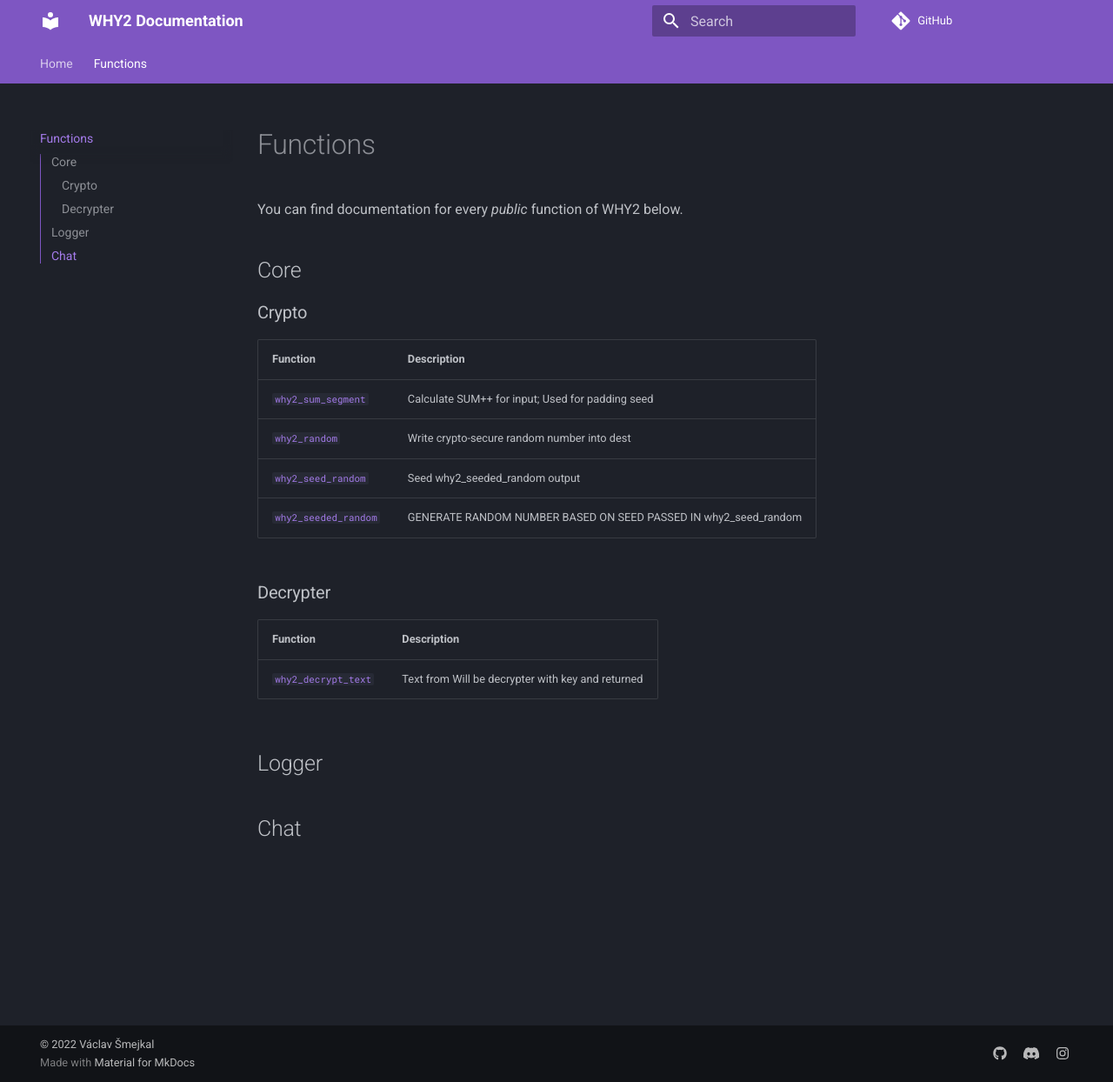
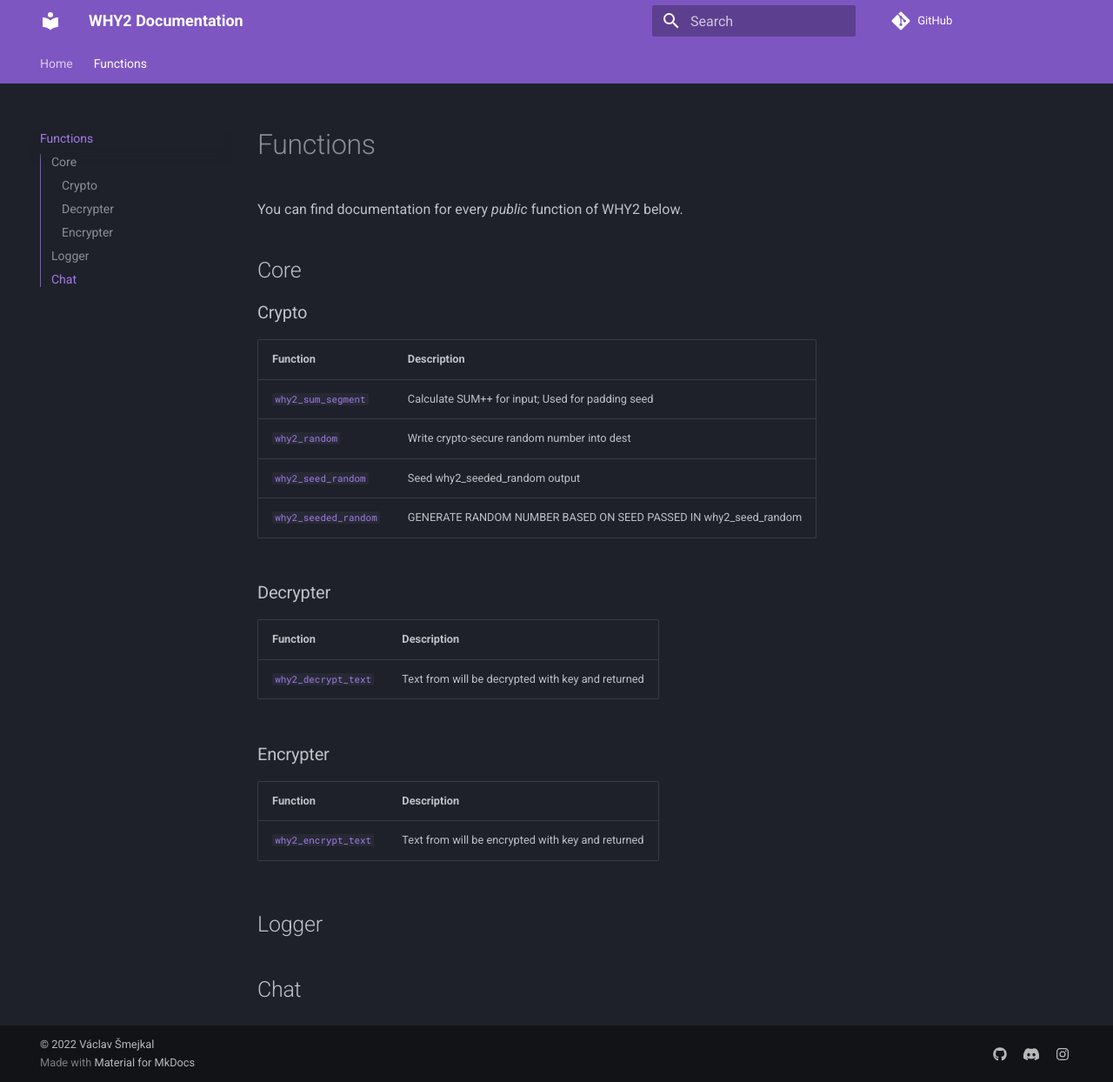
Before and after one commit to ENGO150/WHY2-docs, an MkDocs documentation site: the page built from docs/functions/index.md, in a window 1280 px wide and 1244 px high. Shown: the whole window at 87% size. Built offline with MkDocs 1.6.1 and Material for MkDocs 9.7.7, drawn with Linux system fonts in a browser that asks for light colours; comment, search, counter and statistics services are not loaded.

Commit message:
created doc for why2_encrypt_text

```diff
--- a/docs/functions/index.md
+++ b/docs/functions/index.md
@@ -35,7 +35,13 @@
 
 | Function                                                  | Description                                       |
 | --------------------------------------------------------- | ------------------------------------------------- |
-| [`why2_decrypt_text`](./core/decrypter/why2_decrypt_text) | Text from Will be decrypter with key and returned |
+| [`why2_decrypt_text`](./core/decrypter/why2_decrypt_text) | Text from will be decrypted with key and returned |
+
+### Encrypter
+
+| Function                                                  | Description                                       |
+| --------------------------------------------------------- | ------------------------------------------------- |
+| [`why2_encrypt_text`](./core/encrypter/why2_encrypt_text) | Text from will be encrypted with key and returned |
 
 ## Logger
 
```
Also changed, not shown: docs/functions/core/encrypter/why2_encrypt_text.md (added, +40 -0 lines).
